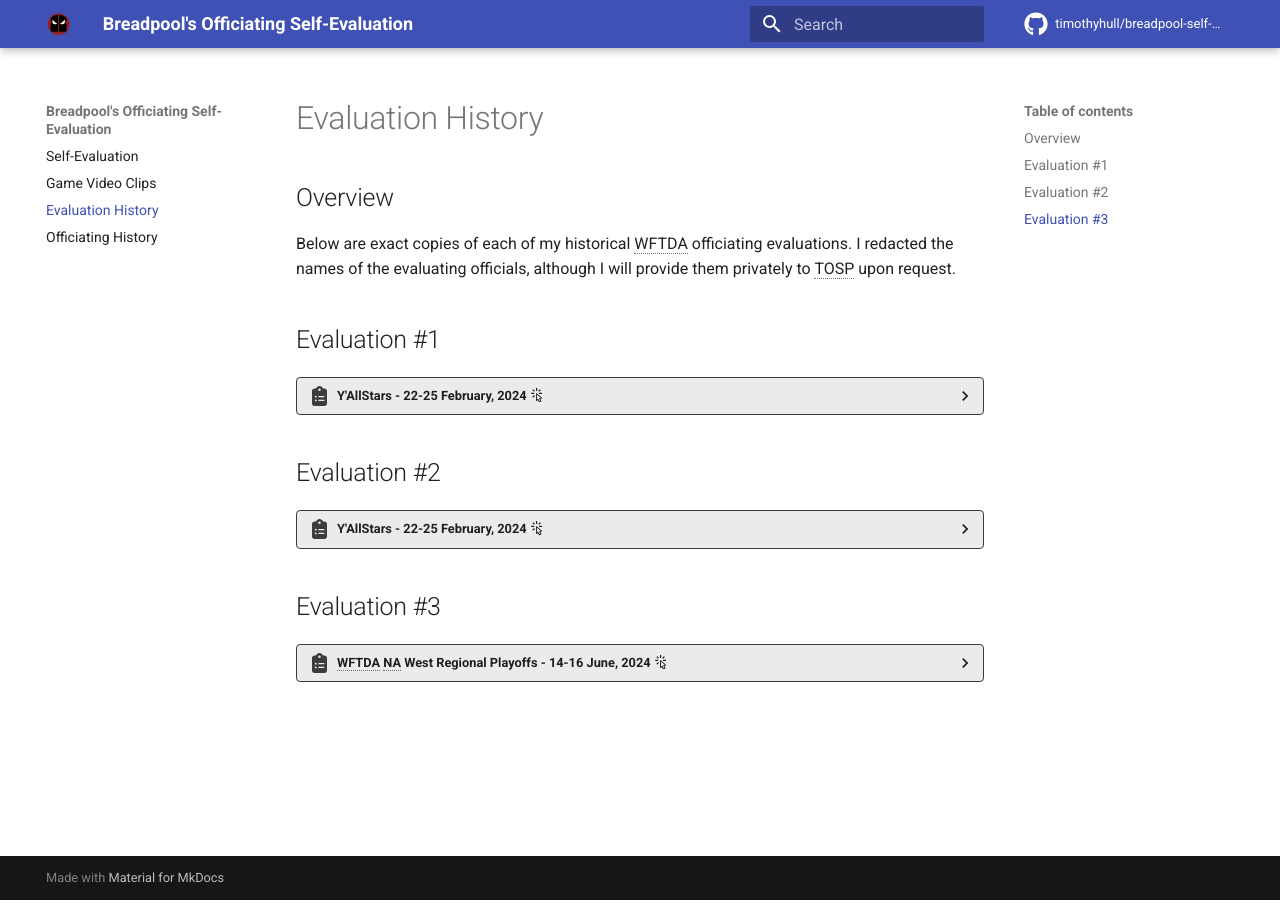
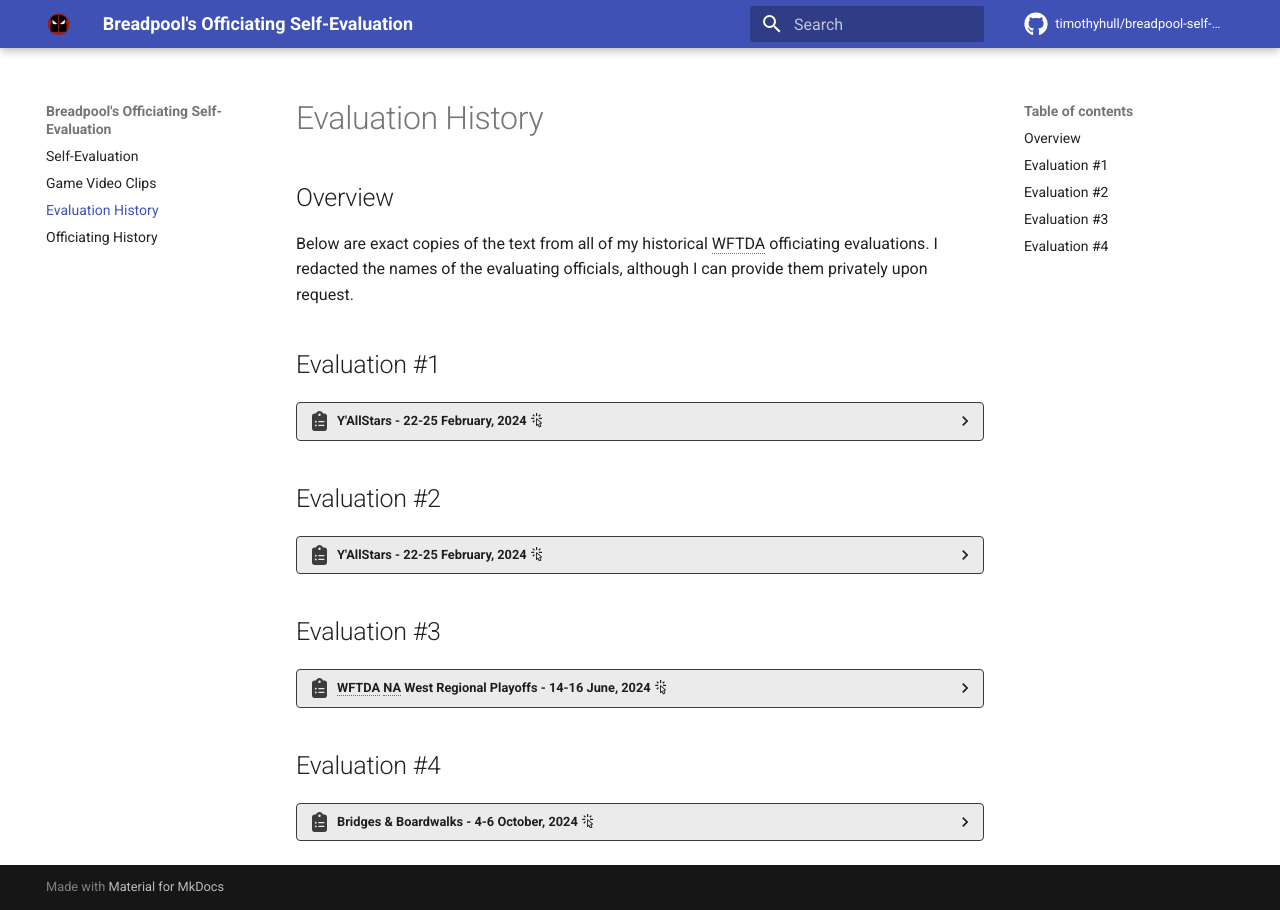
Before and after one commit to timothyhull/breadpool-self-eval, an MkDocs documentation site: the page built from docs/evaluations.md, in a window 1280 px wide. Built offline with MkDocs 1.6.1 and Material for MkDocs 9.7.7, drawn with Linux system fonts in a browser that asks for light colours; comment, search, counter and statistics services are not loaded; some of the changed lines change nothing that is shown.

Commit message:
Add new evaluation Fixes #28

```diff
--- a/docs/evaluations.md
+++ b/docs/evaluations.md
@@ -2,7 +2,7 @@
 
 ## Overview
 
-Below are exact copies of each of my historical WFTDA officiating evaluations. I redacted the names of the evaluating officials, although I will provide them privately to TOSP upon request.
+Below are exact copies of the text from all of my historical WFTDA officiating evaluations. I redacted the names of the evaluating officials, although I can provide them privately upon request.
 
 ## Evaluation #1
 
@@ -74,7 +74,7 @@ Below are exact copies of each of my historical WFTDA officiating evaluations. I
 
         Dear Breadpool (He/Him; Rose City Rollers),
 
-        This is an automated email from Certification, designed to let you know that **REDACTED** (as a(n) Crew Head Official) filled out an eval for WFTDA North America: West Regional Championship, an event from 6/14/2024 to 6/16/2024, involving 5 sanctioned games for WFTDA, during which you served as OPR. Here is the evaluation:
+        This is an automated email from Certification, designed to let you know that **REDACTED** (as a(n) Crew Head Official) filled out an eval for WFTDA North America: West Regional Championship, an event from 6/14/2024 to 6/16/2024, involving 5 sanctioned games for WFTDA, during which you served as OPR.
 
     === "Evaluation :material-cursor-default-click-outline:"
 
@@ -84,3 +84,41 @@ Below are exact copies of each of my historical WFTDA officiating evaluations. I
 
         Cordially,
         Officials Certification
+
+## Evaluation #4
+
+??? clipboard "Bridges & Boardwalks - 4-6 October, 2024 :material-cursor-default-click-outline:"
+
+    === "Overview :material-cursor-default-click-outline:"
+
+        [this is an automated email]
+
+        Dear Breadpool (He/Him; Rose City Rollers),
+
+        This is an automated email from Certification, designed to let you know that **REDACTED** (as a(n) Crew Head Official) filled out an eval for Bridges and Boardwalks, an event from 10/4/2024 to 10/6/2024, involving 4 sanctioned games, 1 regulation games, "other" games described as "none" for WFTDA, during which you served as JR, OPR.
+
+    === "Evaluation :material-cursor-default-click-outline:"
+
+        Here is the evaluation:
+
+        I worked with Breadpool at the Bridges and Boardwalks tournament Oct 4-6, 2024 in Sacramento, CA. Breadpool worked one game as JR and the other for *(sic)* as OPR.
+
+        Overall, Breadpool's skating skills are excellent.  He can maintain good position the majority of the time.  As front OPR when the pack would move to sprinting speed it was rare that he would lose position.  That said, there two times when he tried to do a powerslide to stop at the end of a sprint and almost slid off the track and into the stands. I did not mention it to him but kept an eye on it.  After the second time, he seemed to adjust his skating style and it did not happen again.  As the crew head/HR, several of our games required an intense amount of focus, so having an official who can self-correct is excellent.
+
+        As JR Breadpool again has good skating skills.  He was very supportive of his fellow JR and worked well with the crew overall.  His points were correct and his impact spectrum is good.
+
+        As an official Breadpool is very professional and easy to work with.  When asked a question during a timeout his responses are succinct and well thought out.
+
+        The only minor piece of feedback that I have for Breadpool is that at times his seriousness on the track can make him seem a little unapproachable. He has an intense focus and a great respect for the role of officiating as a whole, which I appreciate. It seems to me that he forgets to switch off that intensity when interacting with other officials or skaters. This is an extremely minor thing and very nit-picky - as a whole I am always happy to work with Breadpool and am extremely thankful that he was on my crew.
+
+        Cordially,
+        Officials Certification
+
+    === "Broader Feedback :material-cursor-default-click-outline:"
+
+        And here is the broader feedback:
+
+        As a short-statured official, I greatly appreciate Breadpool's ability as a JR to do extremely low powerslides when coming into the pack while following their jammer.  This helped me keep my eyes on the pack and was extremely efficient in helping him maintain his position as a JR.
+
+        Cordially,
+        Officials Certification
```
